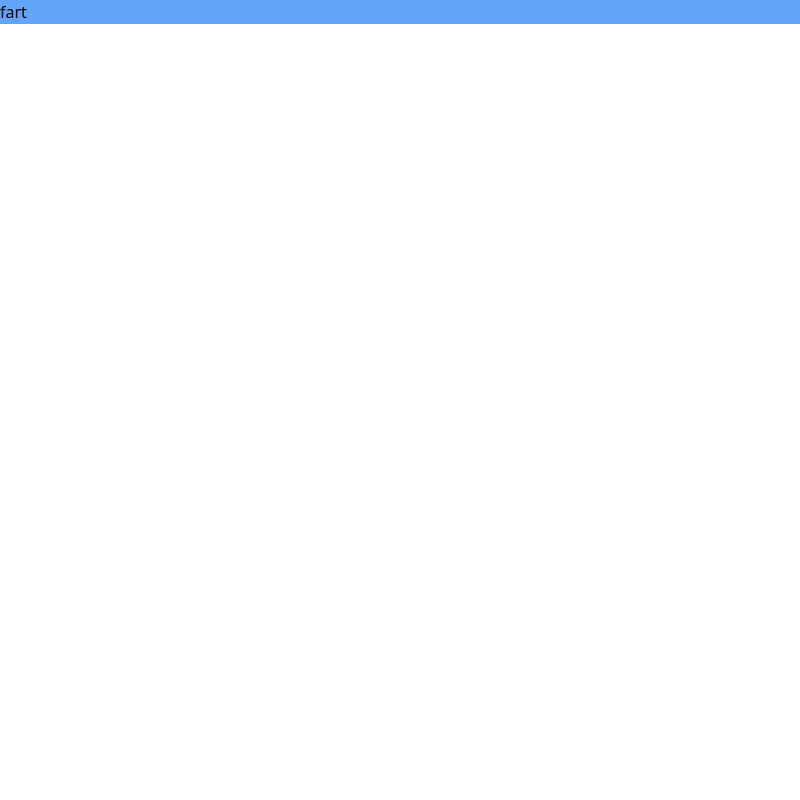
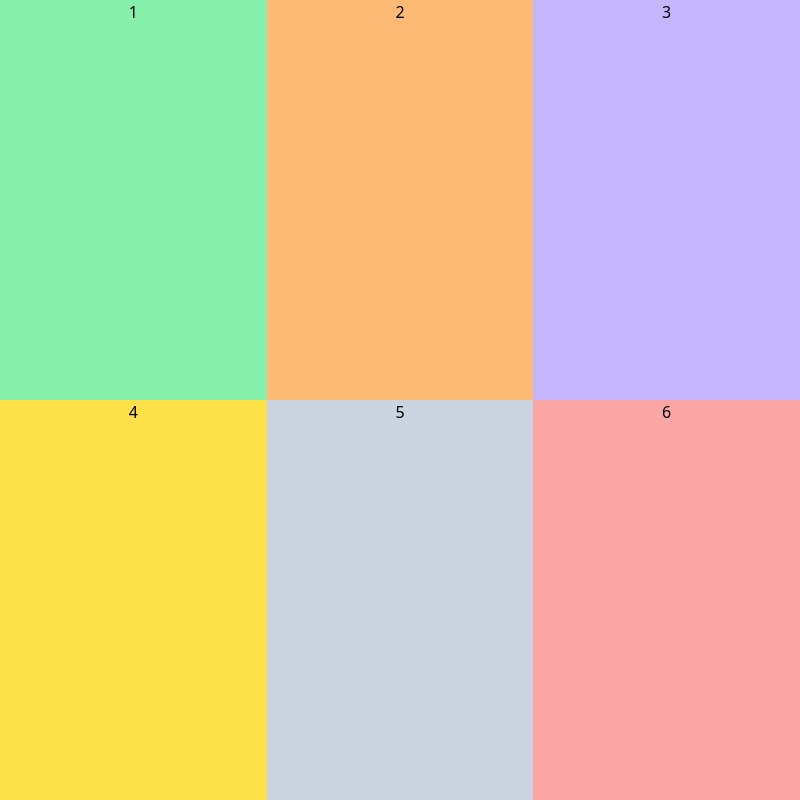
Before and after one commit to CamCalhoun/CS2StratRoulette, an Electron app: page twTest.html in a window 800 px wide. Drawn offline with Linux system fonts and the light colour scheme.

Commit message:
tw test continued

```diff
--- a/twTest.html
+++ b/twTest.html
@@ -3,7 +3,14 @@
 	<head>
 		<link href="output.css" rel="stylesheet">
 	</head>
-	<body>
-		<div class="bg-blue-400"><p>fart</p></div>
+	<body class = "h-screen w-screen">
+		<div class="bg-blue-400 grid grid-cols-3 h-full justify-items-center">
+			<div class = "bg-green-300 w-full text-center">1</div>
+			<div class = "bg-orange-300 w-full text-center">2</div>
+			<div class = "bg-violet-300 w-full text-center">3</div>
+			<div class = "bg-yellow-300 w-full text-center">4</div>
+			<div class = "bg-slate-300 w-full text-center">5</div>
+			<div class = "bg-red-300 w-full text-center">6</div>
+		</div>
 	</body>
 </html>
```
Also changed, not shown: output.css.
